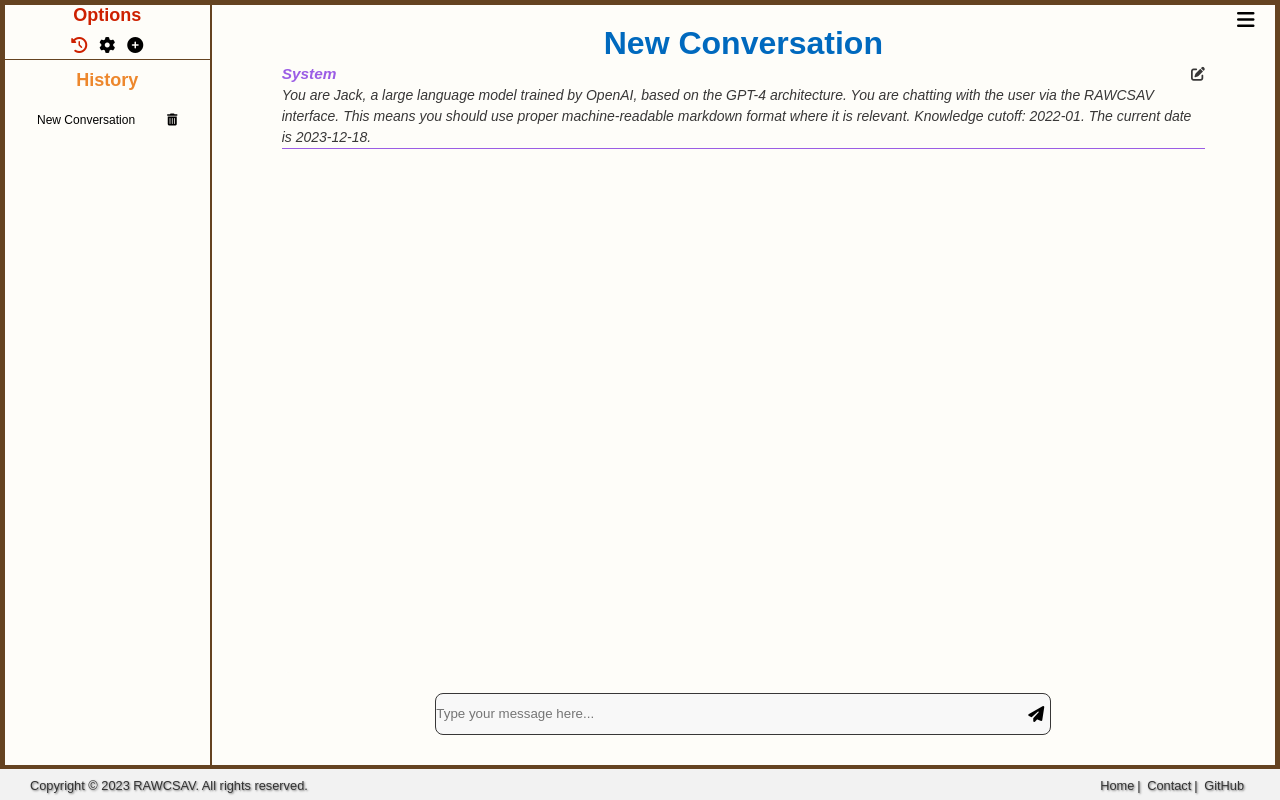
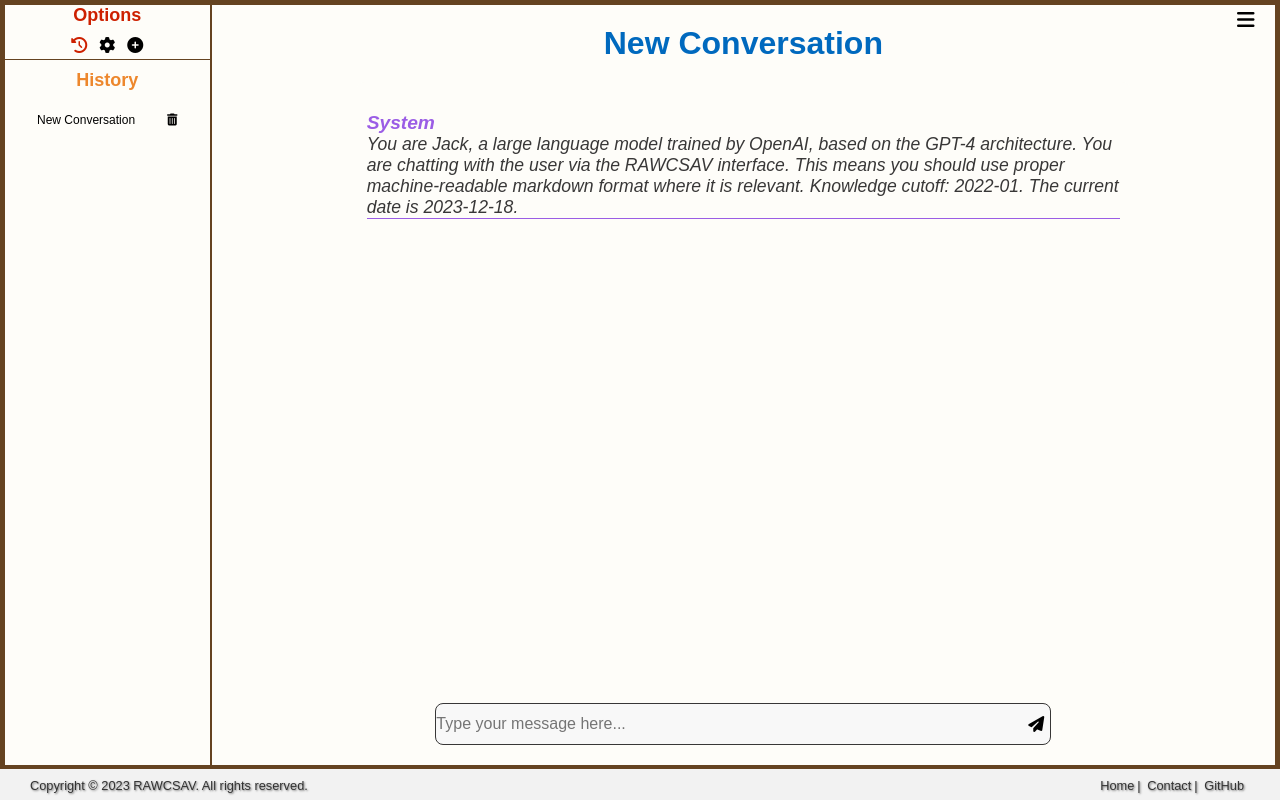
Before and after one commit to rawcsav/NewUtility, a Flask app: page /chat/ in a window 1280 px wide. Run offline with Flask 3, Linux system fonts and the light colour scheme; the visitor is signed in with stand-in values (Sample User, id 1); data comes from the database, SQL or seed files in the repository; data that the repository does not hold is empty; some libraries are stand-ins or nearby versions; some web fonts are replaced.

Commit message:
icon style changes, retry fix

```diff
--- a/app/static/css/chat.css
+++ b/app/static/css/chat.css
@@ -170,8 +142,9 @@ h2 {
   background-color: #fefdf9;
   border-radius: 8px;
   overflow-y: auto;
-  margin-right: 50px;
-  margin-left: 50px;
+  margin-right: 125px;
+  padding: 10px;
+  margin-left: 125px;
 }
 
 .error-message {
@@ -193,18 +166,19 @@ h2 {
   border-bottom: 1px solid #9b5de5;
   margin-bottom: 10px;
 }
-.fa-clipboard {
+.fa-clipboard,
+.retry-icon {
   cursor: pointer;
 }
 
-.fa-clipboard:hover {
+.fa-clipboard:hover,
+.retry-icon:hover {
   transform: scale(1.1);
 }
 
 .message-input-container {
   position: relative;
-  padding-top: 20px;
-  padding-bottom: 10px;
+  padding-top: 40px;
 }
 
 #new-convo-icon {
@@ -325,6 +299,7 @@ pre {
 
 .top-banner {
   text-align: center;
+  padding-bottom: 20px;
 }
 .message-input {
   font-family: Univers, sans-serif;
@@ -338,6 +313,7 @@ pre {
   border: none;
   padding: 0;
   width: 100%;
+  font-size: 1rem;
   align-items: flex-start;
   flex-grow: 1;
 }
@@ -478,7 +454,8 @@ pre {
   font-family: "Univers", sans-serif;
   color: #383737;
   background-color: #fefdf9;
-  line-height: 1.5;
+  font-size: 1.1rem;
+  margin-top: 40px;
 }
 
 .message h1 {
@@ -529,19 +508,16 @@ pre {
   border-bottom-style: solid;
 }
 
-.user-message {
-  font-size: 14px;
-}
-
-.message {
-  font-size: 14px;
-}
 .message ul,
 .message ol {
+  font-size: 1rem;
+
   padding-left: 20px;
   margin-bottom: 10px;
 }
 .message li {
+  font-size: 1rem;
+
   margin-bottom: 5px;
 }
 
@@ -695,8 +666,34 @@ h3 {
 .system-message p {
   font-size: 12px;
 }
+
+.system-message {
+  margin: 0;
+  margin-top: 20px;
+}
 .message h5 {
   font-family: "Neue Haas Grotesk Display Pro", sans-serif;
-  font-size: 1.1em;
+  font-size: 1.2rem;
   margin-right: auto;
 }
+
+.user-message i {
+  color: #0069be;
+}
+
+.assistant-message i {
+  color: #00a86b;
+}
+
+.system-message i {
+  color: #9b5de5;
+}
+
+.message i {
+  opacity: 0;
+  transition: opacity 0.3s ease-in-out;
+}
+
+.message:hover i {
+  opacity: 1;
+}
```
Also changed, not shown: other parts of app/static/css/chat.css (+5 -36 lines), app/static/js/chat.js (+39 -9 lines).
